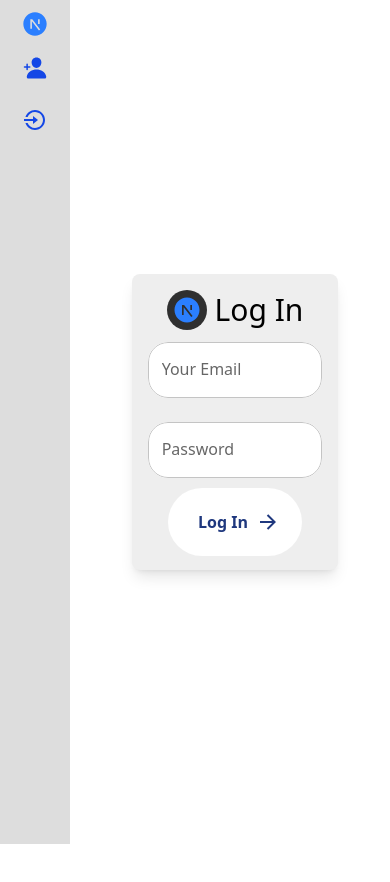
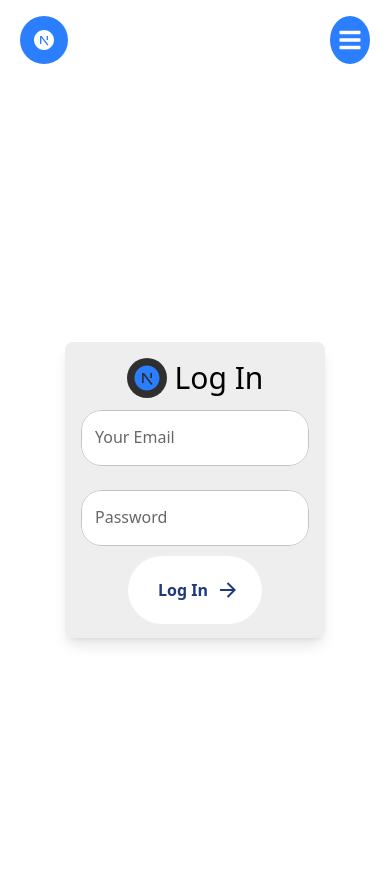
Before and after one commit to Mohamed-Fawzy15/Notes, a Next.js app: page /login in a window 390 px wide. Shown: the top 882 px of the page. Before the commit the page ends 844 px from the top, so only its background shows below. Built offline with nearby package versions, Linux system fonts and the light colour scheme; what @mui/material-nextjs would draw is missing.

Commit message:
update the responsive view

```diff
--- a/src/app/(Component)/Modal/Modal.tsx
+++ b/src/app/(Component)/Modal/Modal.tsx
@@ -15,7 +15,7 @@ const style = {
   top: "50%",
   left: "50%",
   transform: "translate(-50%, -50%)",
-  width: 600,
+  width: { xs: "90%", md: 600 },
   height: 350,
   bgcolor: "background.paper",
   borderRadius: "20px",
--- a/src/app/(Component)/Sidebar/SideBar.tsx
+++ b/src/app/(Component)/Sidebar/SideBar.tsx
@@ -18,10 +18,12 @@ import Link from "next/link";
 import { useRouter } from "next/navigation";
 import AddModal from "../Modal/Modal";
 import Cookies from "js-cookie";
+import { FaBars } from "react-icons/fa";
 
 export default function SideBar() {
   const [anchorEl, setAnchorEl] = useState<null | HTMLElement>(null);
-  const [isOpen, setIsOpen] = useState<boolean>(false);
+  const [isOpen, setIsOpen] = useState<boolean>(false); // this state for the modal to add new note
+  const [isSidebarOpen, setIsSidebarOpen] = useState<boolean>(false); // this state to handle the mobile view
 
   const router = useRouter();
 
@@ -43,7 +45,35 @@ export default function SideBar() {
     setAnchorEl(null);
   };
 
+  const toggleSidebar = (): void => {
+    setIsSidebarOpen(!isSidebarOpen);
+  };
+
   return (
+    <>
+      <div className="lg:hidden flex justify-between sticky md:fixed px-5 pb-5 top-4 left-4 right-4 z-50">
+        <IconButton
+          size="large"
+          sx={{
+            bgcolor: "#2B7FFF",
+            color: "white",
+            "&:hover": { bgcolor: "#1a5ecc" },
+          }}
+        >
+          <RiNextjsFill className="text-white text-2xl " />
+        </IconButton>
+        <IconButton
+          onClick={toggleSidebar}
+          sx={{
+            bgcolor: "#2B7FFF",
+            color: "white",
+            "&:hover": { bgcolor: "#1a5ecc" },
+          }}
+        >
+          <FaBars />
+        </IconButton>
+      </div>
+
       <Box
         sx={{
           flexGrow: 1,
@@ -51,12 +81,20 @@ export default function SideBar() {
         }}
       >
         <AppBar
-        position="static"
+          position="fixed"
           sx={{
             backgroundColor: "#DDDDDD",
             height: "100vh",
             width: "70px",
-          boxShadow: "none", // Optional: remove default shadow if desired
+            boxShadow: "none",
+            left: 0,
+            // Responsive behavior
+            transform: {
+              xs: isSidebarOpen ? "translateX(0)" : "translateX(-100%)", // Slide in/out on mobile
+              md: "translateX(0)", // Always visible on desktop
+            },
+            transition: "transform 0.3s ease-in-out", // Smooth slide animation
+            zIndex: 1200, // Ensure it’s above content
           }}
         >
           <Toolbar
@@ -136,5 +174,6 @@ export default function SideBar() {
 
         <AddModal isOpen={isOpen} setIsOpen={setIsOpen} />
       </Box>
+    </>
   );
 }
--- a/src/app/(Component)/UpdateModal/UpdateModal.tsx
+++ b/src/app/(Component)/UpdateModal/UpdateModal.tsx
@@ -12,7 +12,7 @@ const style = {
   top: "50%",
   left: "50%",
   transform: "translate(-50%, -50%)",
-  width: 600,
+  width: { xs: "90%", md: 600 },
   height: 350,
   bgcolor: "background.paper",
   borderRadius: "20px",
--- a/src/app/layout.tsx
+++ b/src/app/layout.tsx
@@ -38,12 +38,10 @@ export default function RootLayout({
                     pauseOnHover
                     theme="light"
                   />
-                  <div className="flex min-h-screen">
-                    <div className="w-20">
-                      <SideBar />
-                    </div>
+                  <div className="flex flex-col md:flex-row min-h-screen">
+                    <SideBar />
 
-                    <main className="flex-1  w-full ">{children}</main>
+                    <main className=" w-full md:w-[95%]">{children}</main>
                   </div>
                 </ThemeProvider>
               </AppRouterCacheProvider>
--- a/src/app/page.tsx
+++ b/src/app/page.tsx
@@ -51,7 +51,7 @@ export default function Home() {
   }, [getNotes]);
   return token ? (
     <div className="w-full">
-      <div className="row">
+      <div className="row justify-center lg:justify-normal md:p-5 ">
         {notes.length > 0 ? (
           notes.map((note, i) => (
             <div
```
Lines whose indentation alone changed are shown as unchanged.
